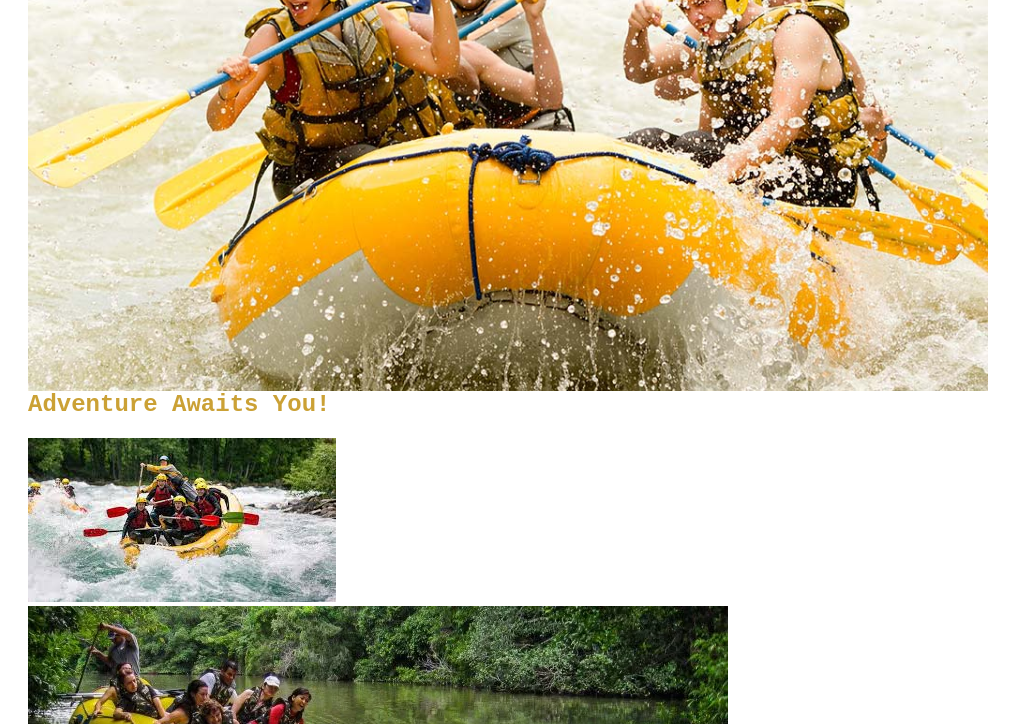
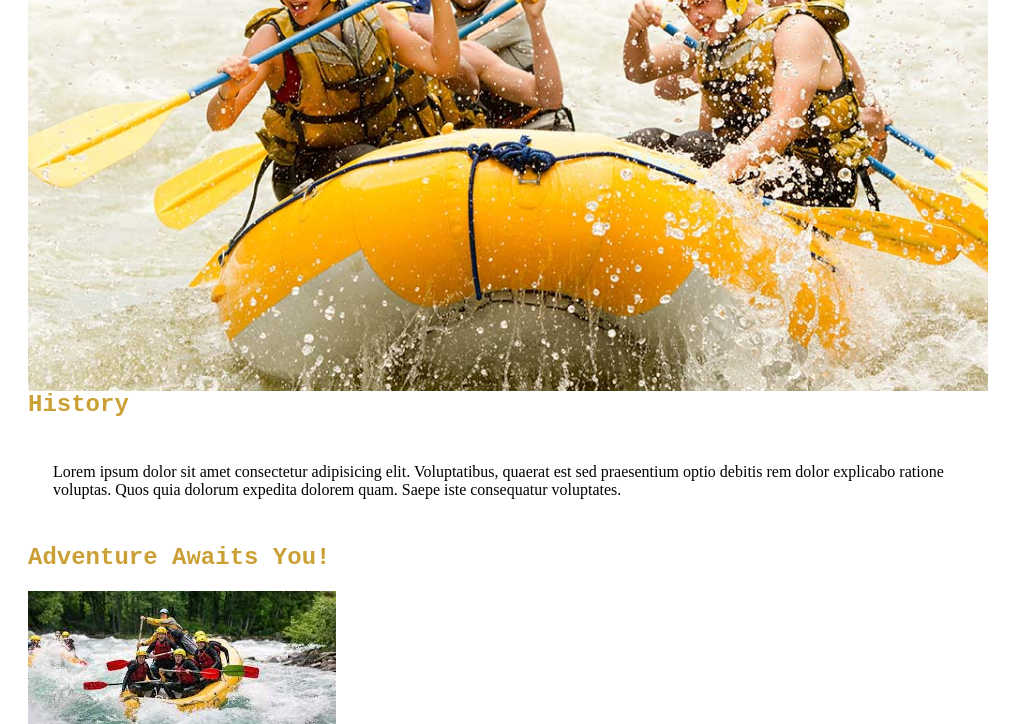
Before and after one commit to G-B-Machado/wdd130, a plain HTML site: page wwr/about.html in a window 1280 px wide. Shown: the part 655-1379 px from the top of the page, without its empty margins (0-1023 px from the left). Drawn offline with Linux system fonts and the light colour scheme; a web font is replaced by a local one.

Commit message:
update a section in about page

```diff
--- a/wwr/about.html
+++ b/wwr/about.html
@@ -3,6 +3,8 @@
 <head>
     <meta charset="UTF-8">
     <meta name="viewport" content="width=device-width, initial-scale=1.0">
+    <meta name="description" content="The site talks about the company">
+    <meta name="author" content="Guilherme Machado">
     <title>About Us</title>
     <link rel="stylesheet" href="styles/raftings.css">
 </head>
@@ -25,6 +27,10 @@
                 <p>Lorem ipsum dolor, sit amet consectetur adipisicing elit. Quidem libero ad similique iure aperiam dolores, ipsum neque accusamus nostrum dignissimos consequatur quod at nesciunt, totam autem officia alias, aspernatur eveniet.</p>
             </article>
         </div>
+        <section>
+            <h2>History</h2>
+            <p>Lorem ipsum dolor sit amet consectetur adipisicing elit. Voluptatibus, quaerat est sed praesentium optio debitis rem dolor explicabo ratione voluptas. Quos quia dolorum expedita dolorem quam. Saepe iste consequatur voluptates.</p>
+        </section>
         <section>
             <h2>Adventure Awaits You!</h2>
             <img src="images/images.png" alt="">
```
